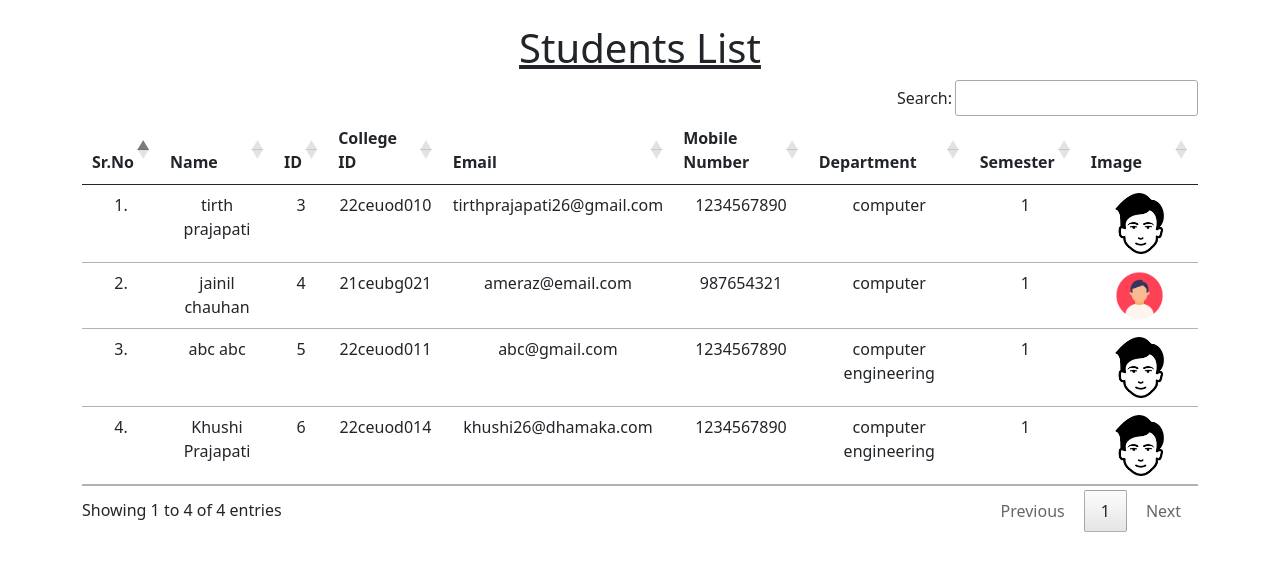
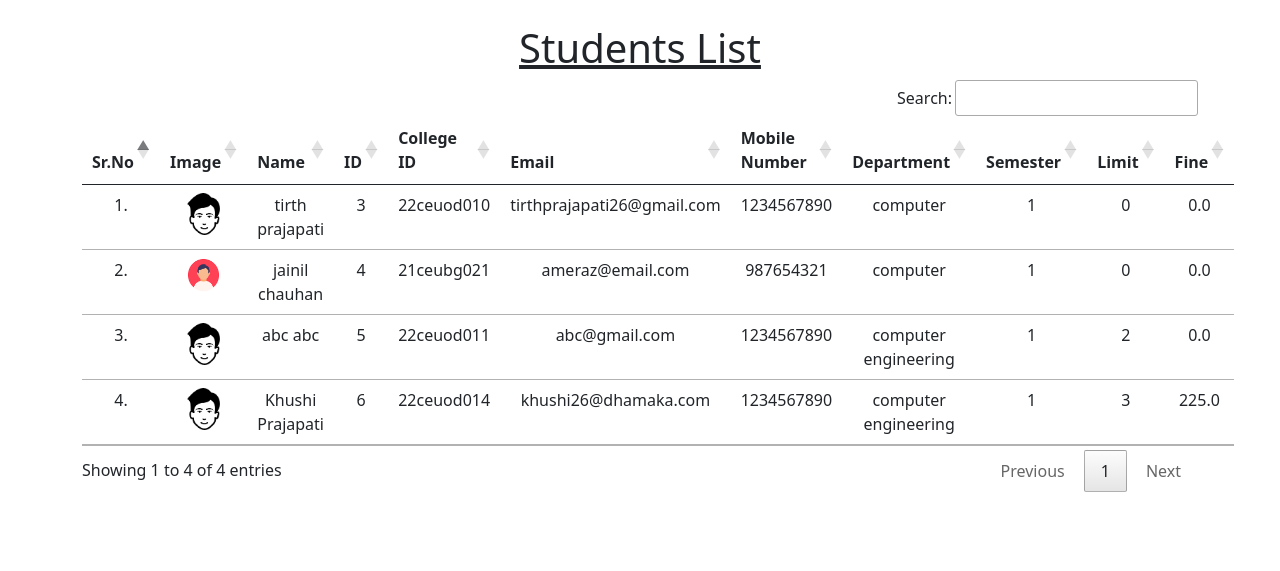
Before and after one commit to string-TIRTH/TLMS, a Django app: page /librarian/viewStudents in a window 1280 px wide. Shown: the part 104-675 px from the top of the page. Run offline with Django 4.2, Linux system fonts and the light colour scheme; a user stored in the database is signed in; data comes from the database, SQL or seed files in the repository; both versions use the stored data as it was after the commit; some libraries are stand-ins or nearby versions.

Commit message:
publish(2)
- fine calculation(with formatting) added
- dynamic fine updating added (after login) added

```diff
--- a/TLMS/librarian/views.py
+++ b/TLMS/librarian/views.py
@@ -24,7 +24,7 @@ def libLogin(request):
         if user is not None:
             login(request, user)
             if request.user.is_staff:
-                return redirect('/librarian/issueBook')
+                return redirect('/librarian/viewIssues')
             else:
                 return HttpResponse("You are not a Librarian!!")
         else:
@@ -93,10 +93,15 @@ def viewIssues(request):
         print(books)
         print(students)
         i=0
+        if(fine>0):
+            issuedBooks[j].status = 2
         for l in books:
             t=(issuedBooks[j].id,students[i].user.get_full_name,students[i].user,books[i].bookName,issuedBooks[j].issueDate,issuedBooks[j].dueDate,fine,issuedBooks[j].status)
+            students[i].fine = fine
+            students[i].save()
             i=i+1
             j=j+1
+
             print(t)
             details.append(t)
     return render(request, "viewIssues.html", {'issuedBooks':issuedBooks, 'details':details})
--- /dev/null
+++ b/TLMS/main/cron.py
@@ -0,0 +1,3 @@
+def my_cron_job():
+
+    return
--- a/TLMS/main/models.py
+++ b/TLMS/main/models.py
@@ -26,6 +26,8 @@ class Student(models.Model):
     dob = models.DateField(null = False)
     image = models.ImageField(upload_to="", blank=True)
     limit = models.IntegerField(default = 4)
+    fine = models.FloatField(default=0)
+
     def __str__(self):
         return str(self.user) + " ["+str(self.id)+']'+" ["+str(self.dept)+']' + " ["+str(self.sem)+']' + " ["+str(self.admissionDate)+']'+ " ["+str(self.dob)+']'
 class Librarian(models.Model):
--- a/TLMS/main/views.py
+++ b/TLMS/main/views.py
@@ -140,7 +140,7 @@ def returnReissueBook(request):
         fine=0
         if d>14:
             day=d-14
-            fine=day*5
+            fine=day*10
         books = list(Book.objects.filter(id=i.book_id,isActive =True))
         students = list(Student.objects.filter(id=i.student_id,isActive =True))
         print(books)
--- a/TLMS/templates/viewStudents.html
+++ b/TLMS/templates/viewStudents.html
@@ -10,6 +10,7 @@
         <thead>
             <tr class="text-center">
                 <th>Sr.No</th>
+                <th>Image</th>
                 <th>Name</th>
                 <th>ID</th>
                 <th>College ID</th>
@@ -17,13 +18,16 @@
                 <th>Mobile Number</th>
                 <th>Department</th>
                 <th>Semester</th>
-                <th>Image</th>
+                <th>Limit</th>
+                <th>Fine</th>
+
             </tr>
         </thead>
         <tbody>
             {% for student in students %}
             <tr class="text-center">
                 <td>{{forloop.counter}}.</td>
+                <td><img src="{{student.image.url}}" alt="" width="50%" height="50%"></td>
                 <td>{{student.user.get_full_name}}</td>
                 <td>{{student.user.id}}</td>
                 <td>{{student.user.username}}</td>
@@ -31,7 +35,9 @@
                 <td>{{student.mobile}}</td>
                 <td>{{student.dept}}</td>
                 <td>{{student.sem}}</td>
-                <td><img src="{{student.image.url}}" alt="" width="50%" height="50%"></td>
+                <td>{{student.limit}}</td>
+                <td>{{student.fine}}</td>
+
             </tr>
             {% endfor %}
         </tbody>
```
Also changed, not shown: TLMS/TLMS/settings.py (+40 -0 lines), TLMS/templates/stdProfile.html (+13 -0 lines), TLMS/templates/viewIssues.html (+6 -1 lines), TLMS/db.sqlite3, TLMS/library/media/download_wgt0l04.png (added), TLMS/main/migrations/0005_student_fine.py (added), 2 other files.
